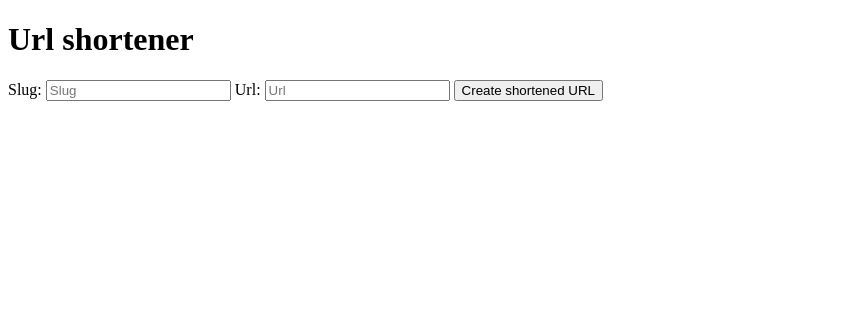
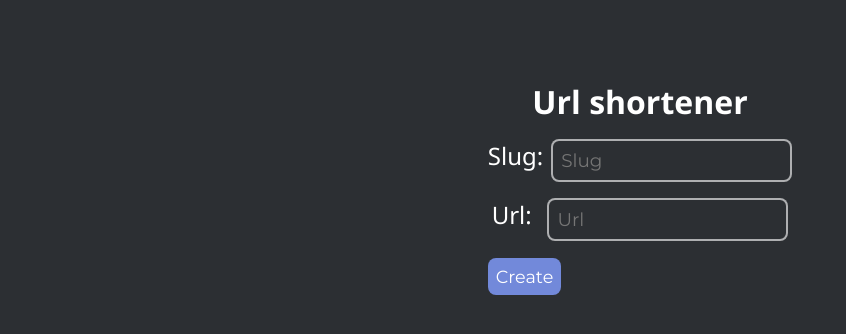
Before and after one commit to pedroxca/yzurl, a website: page public/index.html in a window 1280 px wide. Shown: the whole page, without its empty margins (0-846 px from the left). Drawn offline with Linux system fonts and the light colour scheme.

Commit message:
added final features and error handling, ready to deploy

```diff
--- a/index.js
+++ b/index.js
@@ -12,7 +12,6 @@ const app = express();
 
 app.use(express.json());
 app.use(morgan('dev'));
-
 app.use(helmet());
 app.use(cors());
 app.use(express.static('./public'));
--- /dev/null
+++ b/public/globals.css
@@ -0,0 +1,8 @@
+*{
+  margin: 0;
+  padding: 0;
+  box-sizing: border-box;
+  font-family: 'Segoe UI', Tahoma, Geneva, Verdana, sans-serif;
+  color: #ffffff;
+  background-color: rgb(44, 47, 51);
+}
--- a/public/index.html
+++ b/public/index.html
@@ -6,18 +6,29 @@
   <meta http-equiv="X-UA-Compatible" content="IE=edge">
   <meta name="viewport" content="width=device-width, initial-scale=1.0">
   <title>Url Shortener</title>
+  <link rel="stylesheet" href="globals.css">
+  <link rel="stylesheet" href="styles/home/styles.css">
+  <link rel="preconnect" href="https://fonts.gstatic.com">
+<link href="https://fonts.googleapis.com/css2?family=Montserrat&display=swap" rel="stylesheet">
 </head>
 
 <body>
-  <!-- mongodb+srv://pedroxca:<password>@my-meower.nxr3w.mongodb.net/myFirstDatabase?retryWrites=true&w=majority -->
+  <div class="wrapper">
     <h1>Url shortener</h1>
     <form class="form">
+      <div>
         <label for="slug">Slug:</label>
         <input type="text" placeholder="Slug" name="slug">
+      </div>
+      <div>
         <label for="Url">Url:</label>
-    <input type="text" placeholder="Url" name="url">
-    <button type="submit">Create shortened URL</button>
+        <input type="url" placeholder="Url" name="url">
+      </div>
+      <button type="submit">Create</button>
     </form>
+    <div id="responseText"></div>
+  </div>
+  <script src="./scripts/app.js"></script>
 </body>
 
 </html>
--- /dev/null
+++ b/public/scripts/app.js
@@ -0,0 +1,34 @@
+const formElement = document.querySelector('form');
+const responseText = document.querySelector('#responseText');
+
+
+const handleFormSubmit = async event => {
+  event.preventDefault();
+  responseText.innerText = 'Loading...'
+  const form = new FormData(formElement);
+  const slug = form.get('slug');
+  const url = form.get('url');
+  const newUrl = {
+    slug,
+    url
+  }
+  const response = await fetch('/url', {
+    method: 'POST',
+    headers:{
+      "Content-type": "application/json"
+    },
+    body: JSON.stringify(newUrl)
+  });
+  if (response.status === 400) {
+    responseText.innerText = 'Slug in use 🍔.'
+    // console.log(response);
+    return
+  }
+  // console.log(response);
+  const data = await response.json();
+  responseText.innerHTML = `Slug: ${data.slug} <br>Url: ${data.url}`
+  console.log(data);
+
+}
+
+formElement.addEventListener('submit', handleFormSubmit)
--- /dev/null
+++ b/public/styles/error/styles.scss
@@ -0,0 +1,16 @@
+.wrapper{
+  h1{
+    font-weight: lighter;
+  }
+  p{
+    margin: 2.5vmin;
+    a{
+      text-decoration: none;
+    }
+    font-size: 1.3rem;
+  }
+
+  display: grid;
+  place-items: center;
+  margin: 10vmin;
+}
--- /dev/null
+++ b/public/styles/home/styles.scss
@@ -0,0 +1,41 @@
+.wrapper {
+  display: grid;
+  place-items: center;
+  margin: 10vmin;
+  input {
+    // border: none;
+    margin-left: 0.5rem;
+    font-family: "Segoe UI", Tahoma, Geneva, Verdana, sans-serif;
+    font-size: 1.15rem;
+  }
+  div {
+    display: flex;
+    justify-content: space-around;
+    margin: 1rem 0 1rem 0;
+  }
+}
+.form {
+  display: inline;
+  justify-content: center;
+  align-items: flex-start;
+  font-size: 1.5rem;
+  button {
+    font-size: 1.1rem;
+    font-family: Montserrat;
+    padding: 0.5rem;
+    background-color: #7289da;
+    border: none;
+    border-radius: 0.5rem;
+  }
+  input {
+    border: none;
+    font-family: Montserrat;
+    padding: 0.5rem;
+    border: 2px solid rgba(255, 255, 255, 0.616);
+    border-radius: .5rem;
+  }
+
+}
+#responseText{
+  font-size: 1.5rem;
+}
--- a/routes/urlsRoutes.js
+++ b/routes/urlsRoutes.js
@@ -51,8 +51,9 @@ router.post('/url', async (req, res) => {
       res.status(400)
     }
     else if (err.message.startsWith('E11000')) {
+      // res.statusText('Slug in use 🍔')
+      res.status(400);
       err.message = 'Duplicate key error collection E11000. Slug in use 🍔';
-      res.status(400);
     }
     console.error(err.message);
     res.send(err.message);
```
Also changed, not shown: public/error.html (+6 -2 lines), public/styles/error/styles.css (added), public/styles/home/styles.css (added), 2 other files. Lines whose indentation alone changed are shown as unchanged.
